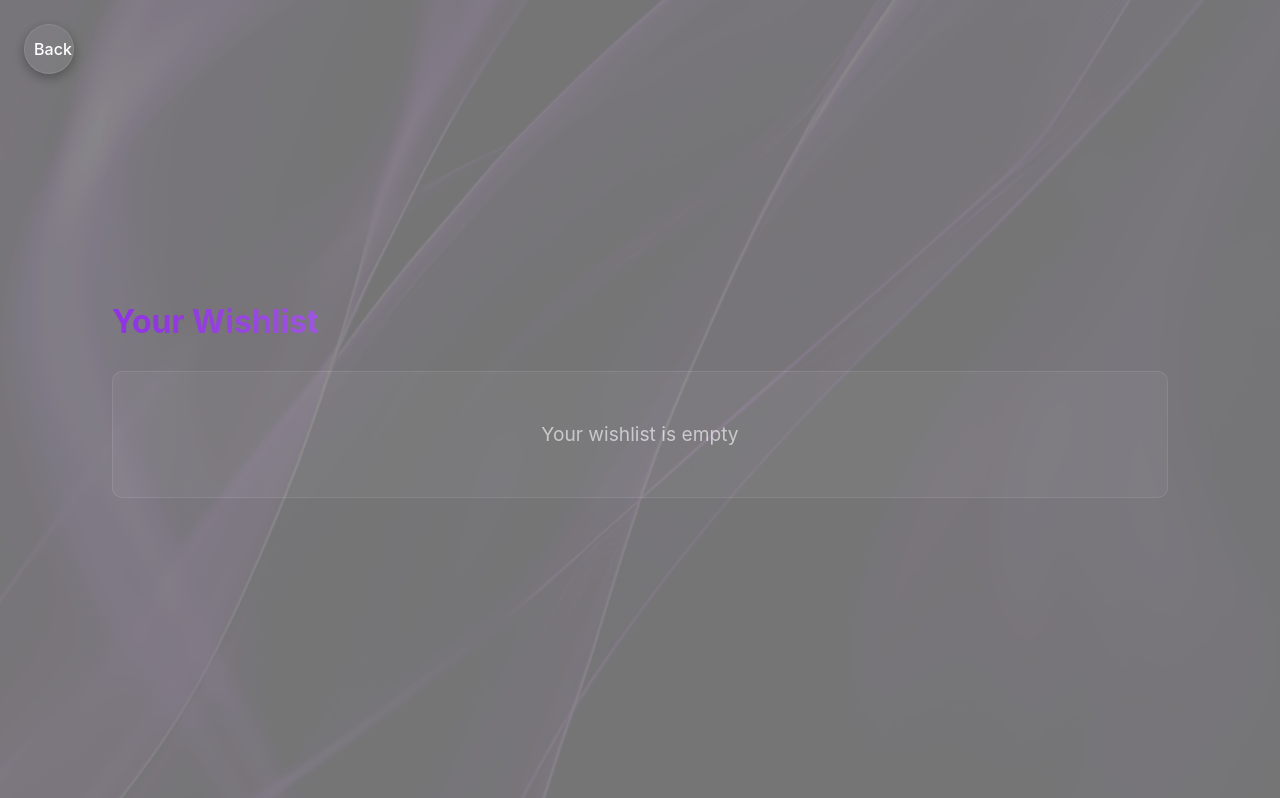
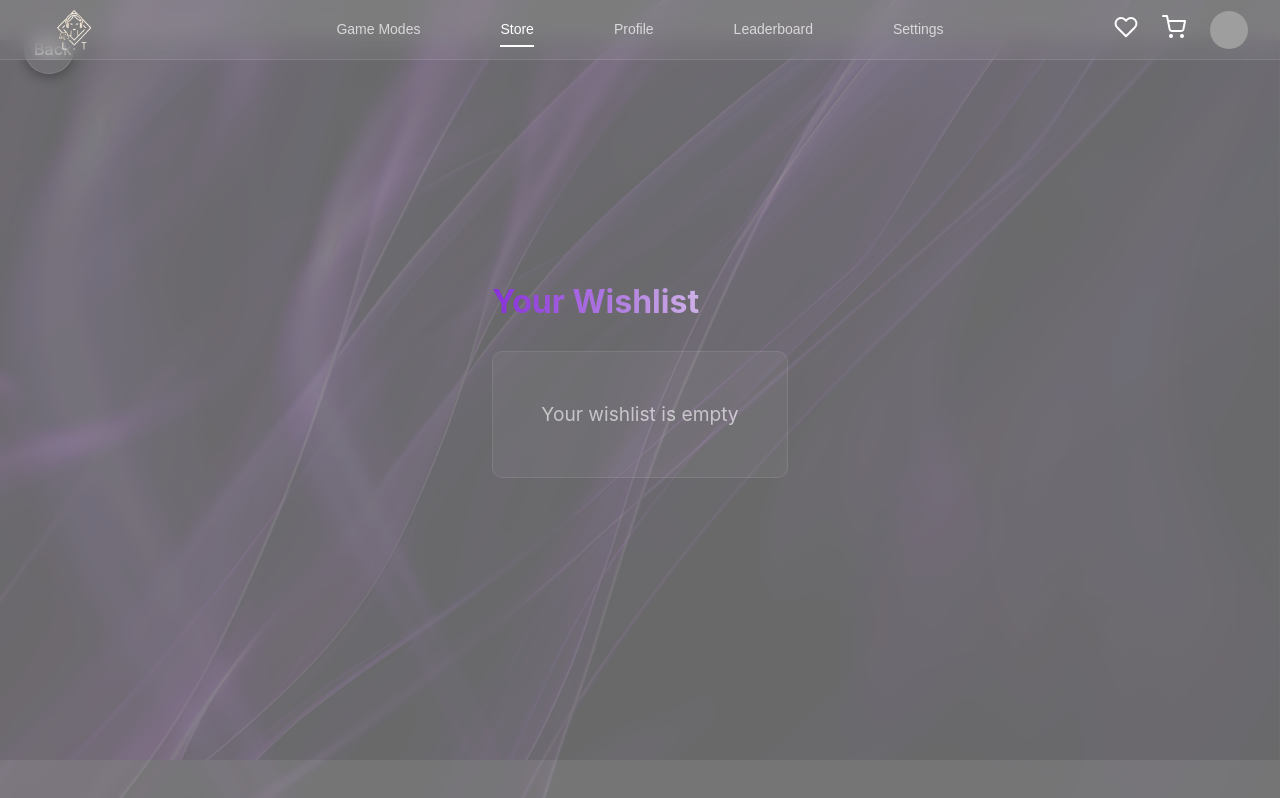
Before and after one commit to luxuryintaste-LIT/lit-ecommerce-backend, a React (Vite) app: page /wishlist in a window 1280 px wide. Built offline with nearby package versions, Linux system fonts and the light colour scheme; grey boxes are pictures that could not be loaded.

Commit message:
fixed again

```diff
--- a/src/pages/WishlistPage.jsx
+++ b/src/pages/WishlistPage.jsx
@@ -20,7 +20,7 @@ const WishlistPage = () => {
 
   return (
     <div className="wishlist-page">
-      <div className="wishlist-content">
+      <Navbar />
       <div className="back-button-container">
         <Link to="/" className="back-button">
           <svg xmlns="http://www.w3.org/2000/svg" width="24" height="24" viewBox="0 0 24 24" fill="none" stroke="currentColor" strokeWidth="2" strokeLinecap="round" strokeLinejoin="round">
@@ -75,7 +75,6 @@ const WishlistPage = () => {
         )}
       </div>
     </div>
-    </div>
   );
 };
 
--- a/src/styles/WishlistPage.css
+++ b/src/styles/WishlistPage.css
@@ -1,7 +1,7 @@
 .wishlist-page {
-  min-height: calc(100vh - 80px);
-  display: flex;
-  flex-direction: column;
+  min-height: 100vh;
+  background: url('../img/body-bg.png') no-repeat center center fixed;
+  background-size: cover;
   color: white;
 }
 
```
Lines whose indentation alone changed are shown as unchanged.
